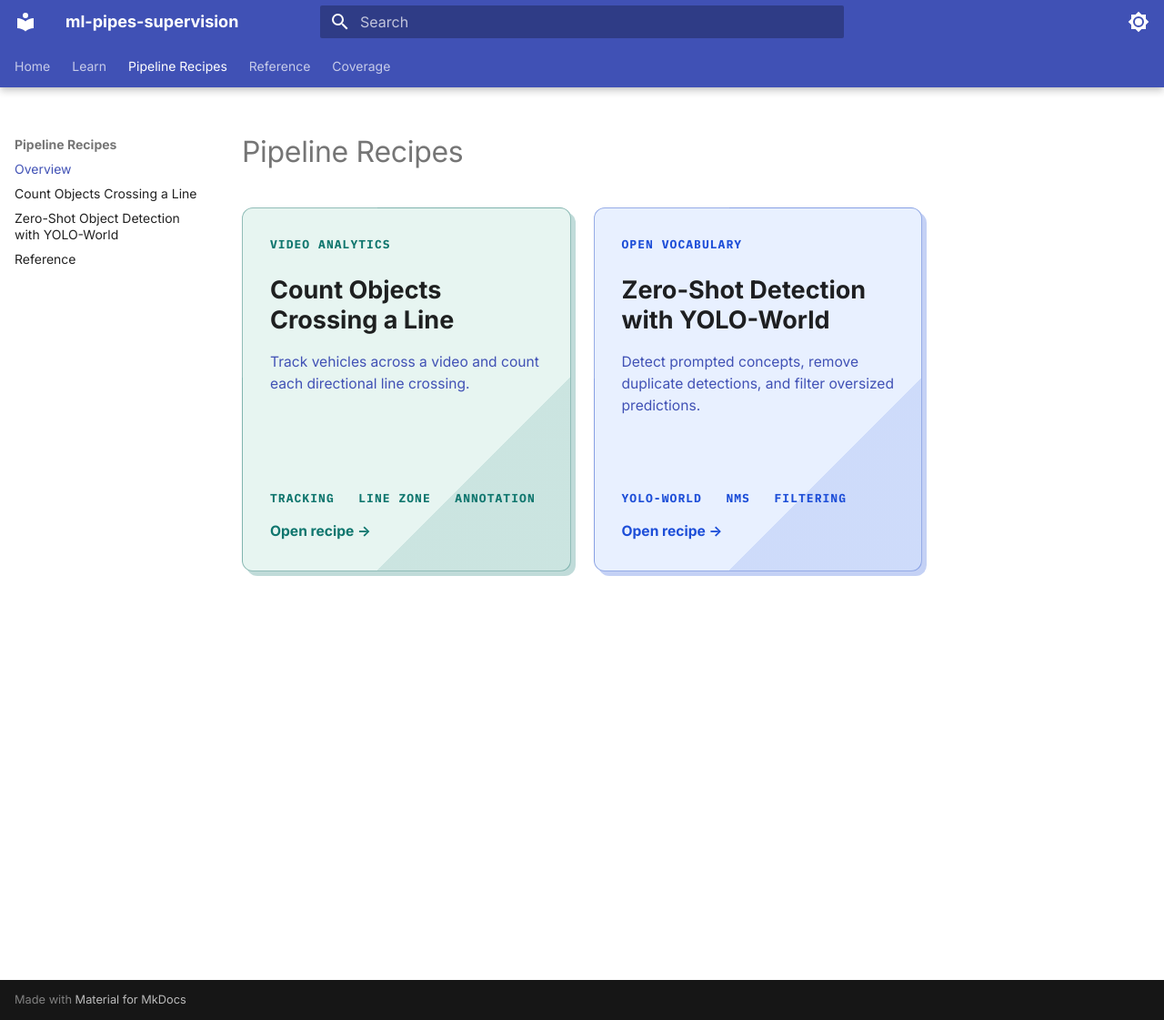
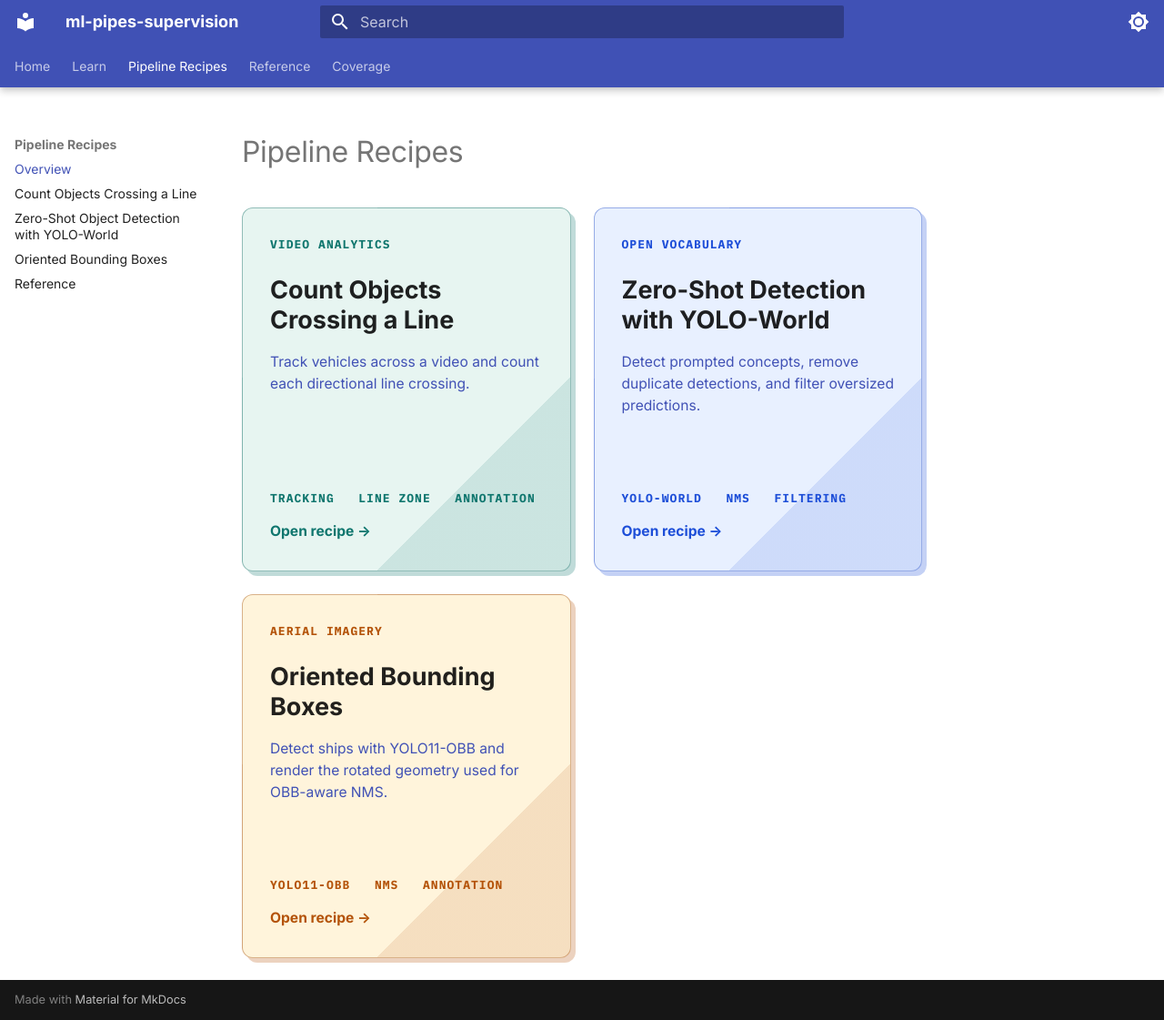
Before and after one commit to requiem4machines/ml-pipes-supervision, an MkDocs documentation site: the page built from docs/recipes/gallery.md, in a window 1280 px wide and 1121 px high. Shown: the whole window at 91% size. Built offline with MkDocs 1.6.1 and Material for MkDocs 9.7.7, drawn with Linux system fonts in a browser that asks for light colours.

Commit message:
Move oriented bounding boxes to recipes

```diff
--- a/docs/recipes/gallery.md
+++ b/docs/recipes/gallery.md
@@ -15,4 +15,11 @@
     <span class="recipe-card__tags">YOLO-World&nbsp;&nbsp; NMS&nbsp;&nbsp; Filtering</span>
     <span class="recipe-card__action">Open recipe <span aria-hidden="true">&rarr;</span></span>
   </a>
+  <a class="recipe-card recipe-card--obb" href="../oriented_bounding_boxes/">
+    <span class="recipe-card__eyebrow">Aerial Imagery</span>
+    <span class="recipe-card__title">Oriented Bounding Boxes</span>
+    <span class="recipe-card__summary">Detect ships with YOLO11-OBB and render the rotated geometry used for OBB-aware NMS.</span>
+    <span class="recipe-card__tags">YOLO11-OBB&nbsp;&nbsp; NMS&nbsp;&nbsp; Annotation</span>
+    <span class="recipe-card__action">Open recipe <span aria-hidden="true">&rarr;</span></span>
+  </a>
 </div>
--- a/mkdocs.yml
+++ b/mkdocs.yml
@@ -34,13 +34,13 @@ nav:
       - Save Detections: tutorials/save_detections.md
       - Filter Detections: tutorials/filter_detections.md
       - Detect Small Objects: tutorials/detect_small_objects.md
-      - Oriented Bounding Boxes: tutorials/oriented_bounding_boxes.md
       - Track Objects on Video: tutorials/track_objects.md
       - Count in Zone: tutorials/count_in_zone.md
   - Pipeline Recipes:
       - Overview: recipes/gallery.md
       - Count Objects Crossing a Line: recipes/count_objects_crossing_line.md
       - Zero-Shot Object Detection with YOLO-World: recipes/zero_shot_object_detection_with_yolo_world.md
+      - Oriented Bounding Boxes: recipes/oriented_bounding_boxes.md
       - Reference: recipes/index.md
   - Reference: reference.md
   - Coverage: coverage.md
```
Also changed, not shown: docs/recipes/oriented_bounding_boxes.md (renamed from docs/tutorials/oriented_bounding_boxes.md, +1 -1 lines).
